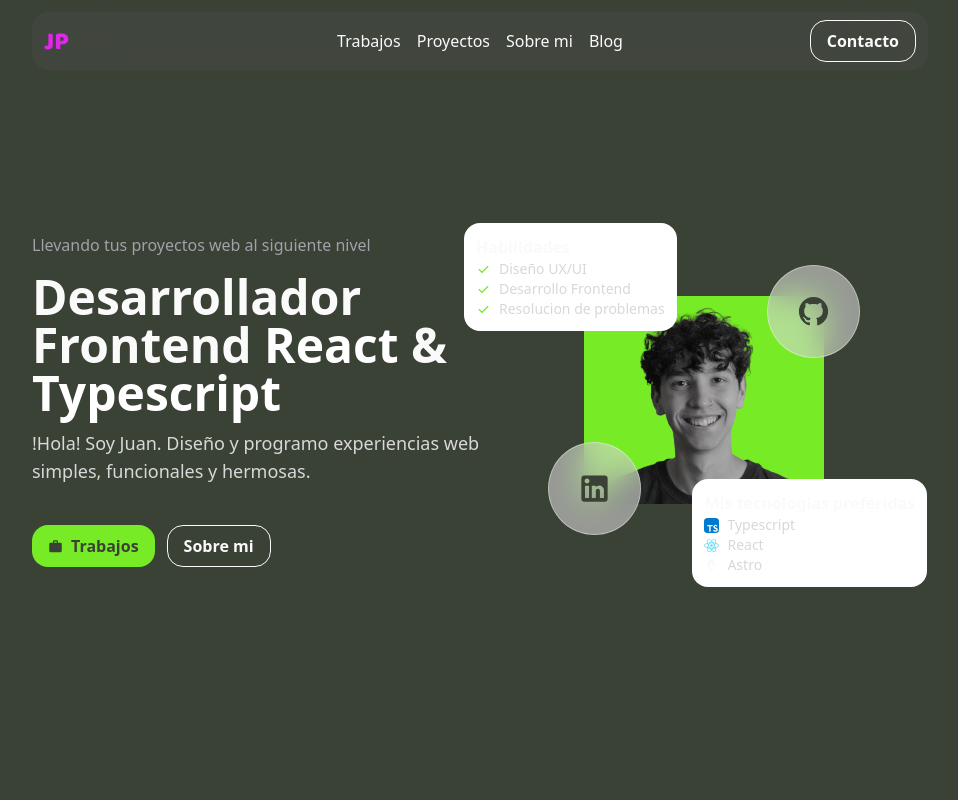
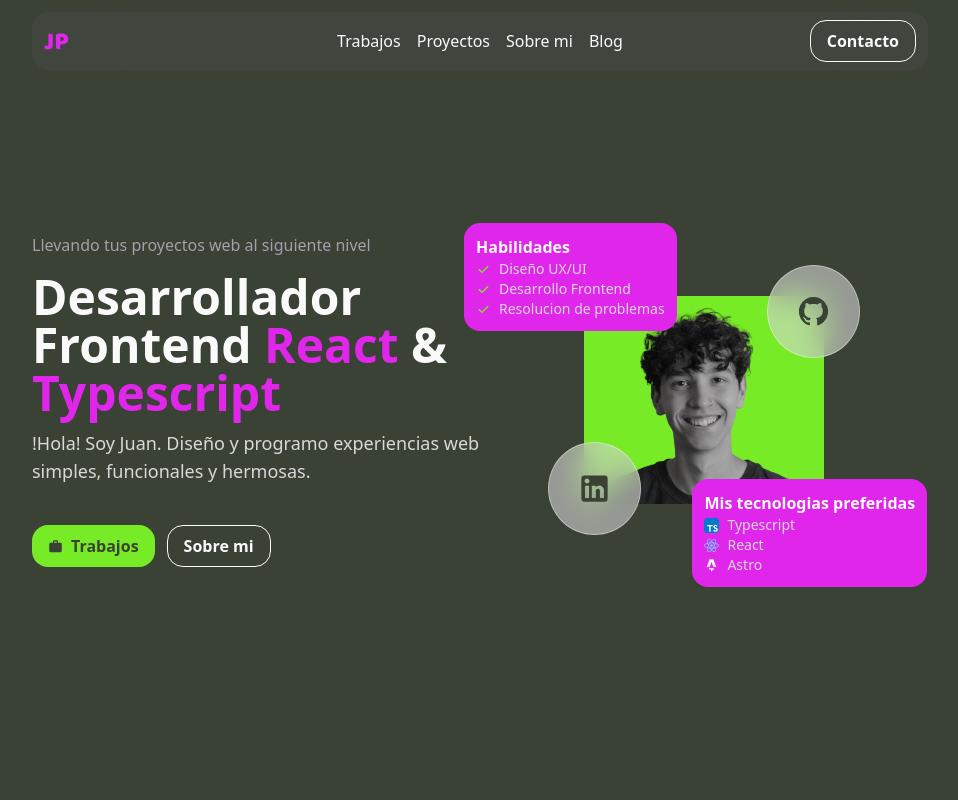
Before and after one commit to JuanPE44/portafolio, an Astro site: page / in a window 1280 px wide. Shown: the top 800 px of the page, without its empty margins (160-1118 px from the left). Built offline with nearby package versions, Linux system fonts and the light colour scheme; Astro itself is replaced by a stand-in of ours; a web font is replaced by a local one.

Commit message:
Update globals.css

```diff
--- a/src/styles/globals.css
+++ b/src/styles/globals.css
@@ -3,7 +3,7 @@
 @tailwind utilities;
 
 :root {
-  --color-primary: #fff;
+  --color-primary: #e126eb;
   --color-secondary: #77eb26;
   --color-tertiary: #ffd700;
   --color-white: #fafafa;
```
